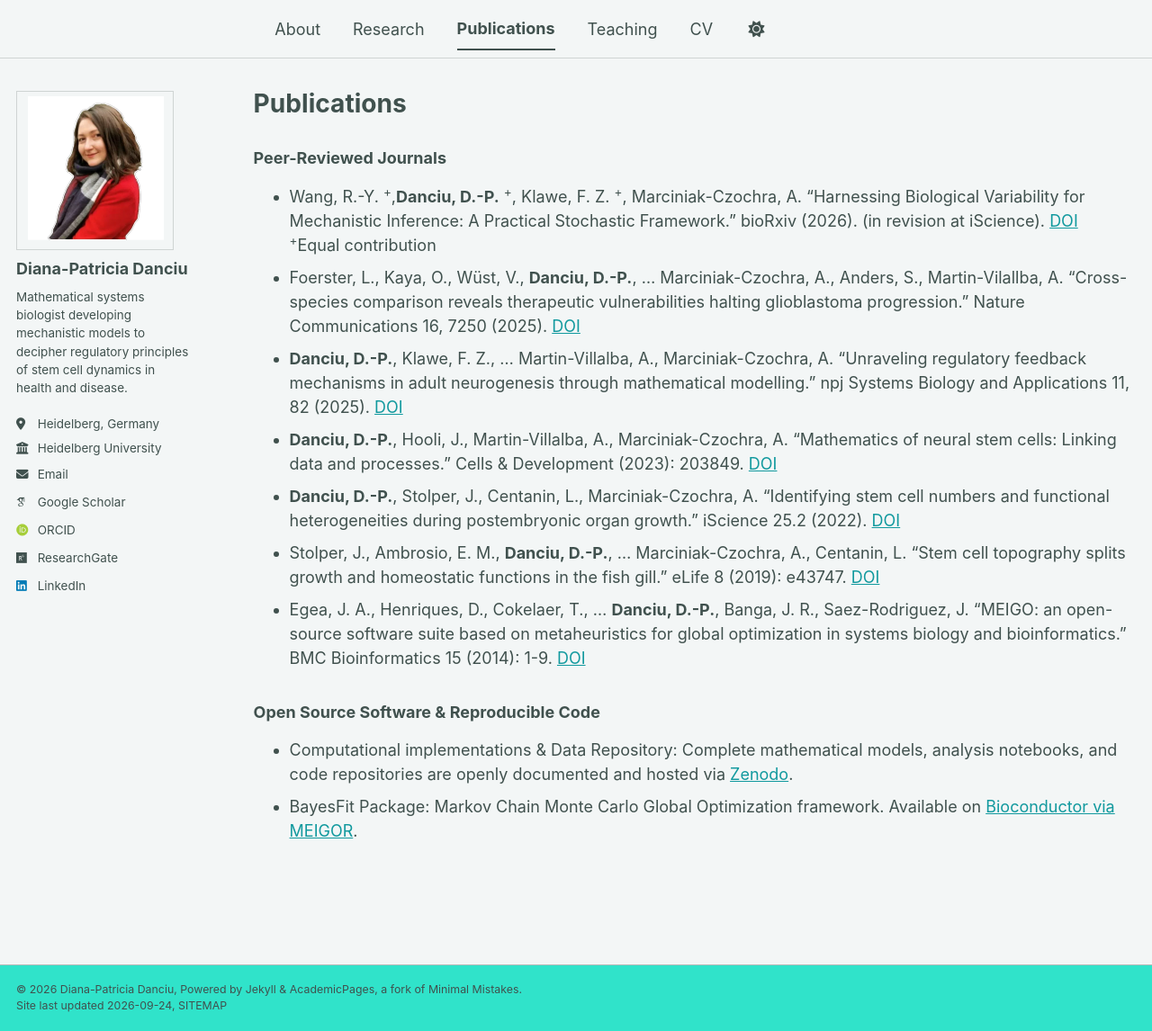
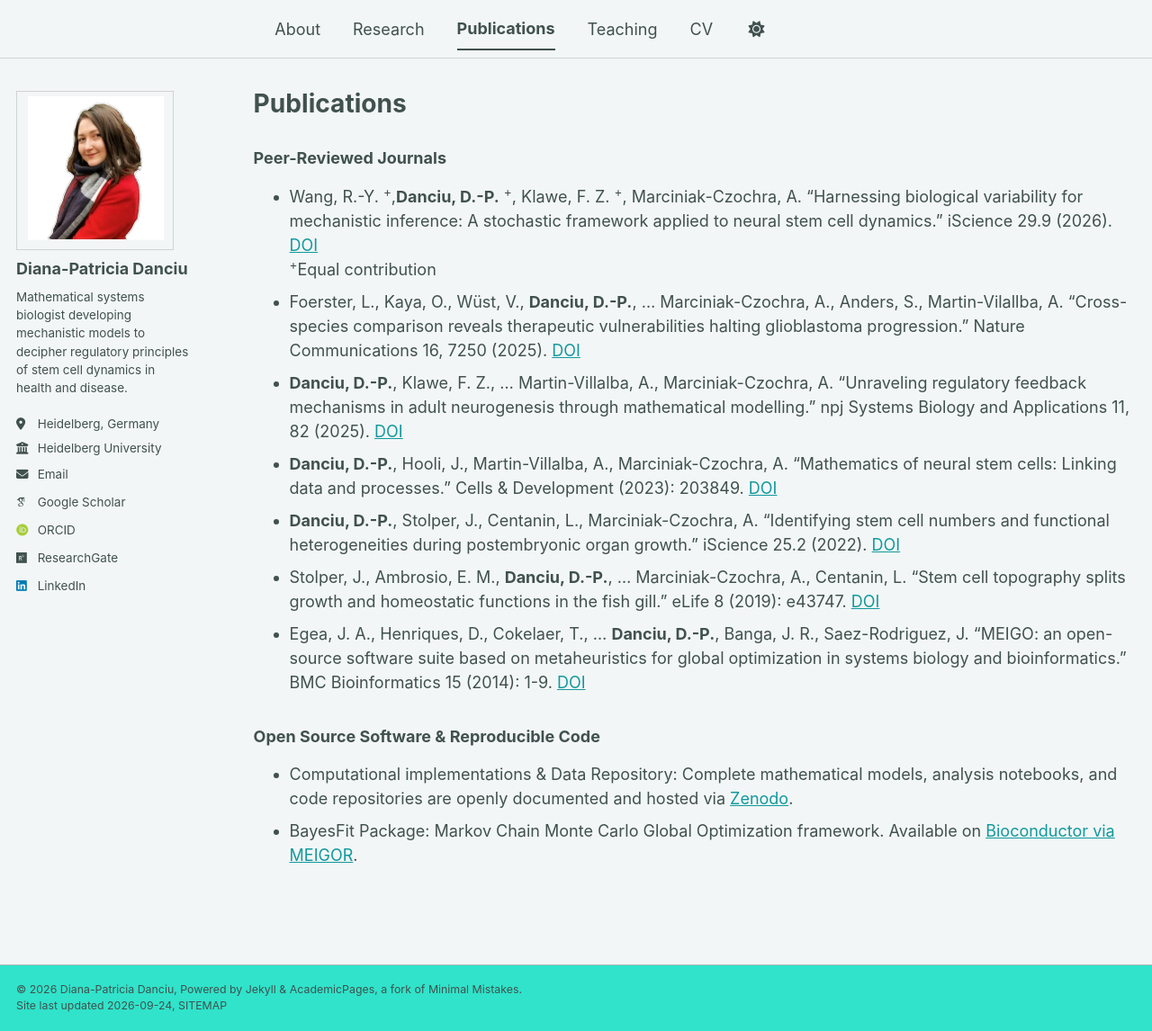
Before and after one commit to dpdanciu/dpdanciu.github.io, a Jekyll site: the page built from _pages/publications.md, in a window 1280 px wide and 1146 px high. Shown: the whole window at 90% size. Built offline with Jekyll 4.4.1, drawn with Linux system fonts in a browser that asks for light colours; some web fonts are replaced; a script bundle is joined from its source files by our own code; library files that are not in the unit come from our copies.

Commit message:
Update publications.md
updated bioRxiv -> iScience

```diff
--- a/_pages/publications.md
+++ b/_pages/publications.md
@@ -6,7 +6,7 @@ author_profile: true
 ---
 
 ### Peer-Reviewed Journals
-*	Wang, R.-Y. <sup>+</sup>,**Danciu, D.-P.** <sup>+</sup>, Klawe, F. Z. <sup>+</sup>, Marciniak-Czochra, A. "Harnessing Biological Variability for Mechanistic Inference: A Practical Stochastic Framework." bioRxiv (2026). (in revision at iScience). [DOI](https://www.biorxiv.org/content/10.64898/2026.01.22.701043v1.full)
+*	Wang, R.-Y. <sup>+</sup>,**Danciu, D.-P.** <sup>+</sup>, Klawe, F. Z. <sup>+</sup>, Marciniak-Czochra, A. "Harnessing biological variability for mechanistic inference: A stochastic framework applied to neural stem cell dynamics." iScience 29.9 (2026). [DOI](https://www.cell.com/iscience/fulltext/S2589-0042(26)02647-7)
 	<sup>+</sup>Equal contribution
 *	Foerster, L., Kaya, O., Wüst, V., **Danciu, D.-P.**, ... Marciniak-Czochra, A., Anders, S., Martin-Vilallba, A. "Cross-species comparison reveals therapeutic vulnerabilities halting glioblastoma progression." Nature Communications 16, 7250 (2025). [DOI](https://doi.org/10.1038/s41467-025-62528-w)
 *	**Danciu, D.-P.**, Klawe, F. Z., ... Martin-Villalba, A., Marciniak-Czochra, A. "Unraveling regulatory feedback mechanisms in adult neurogenesis through mathematical modelling." npj Systems Biology and Applications 11, 82 (2025). [DOI](https://doi.org/10.1038/s41540-025-00563-5)
```
